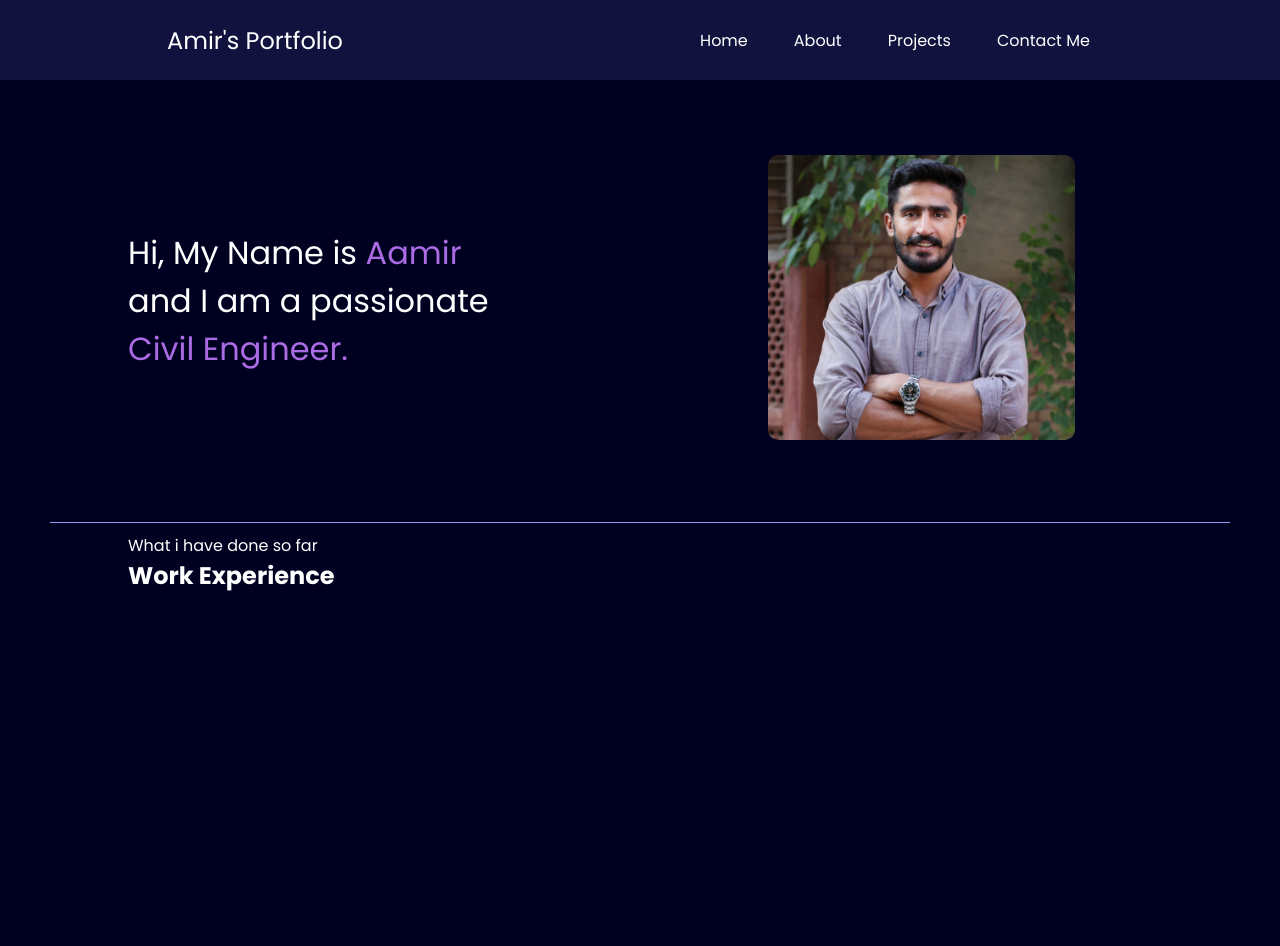
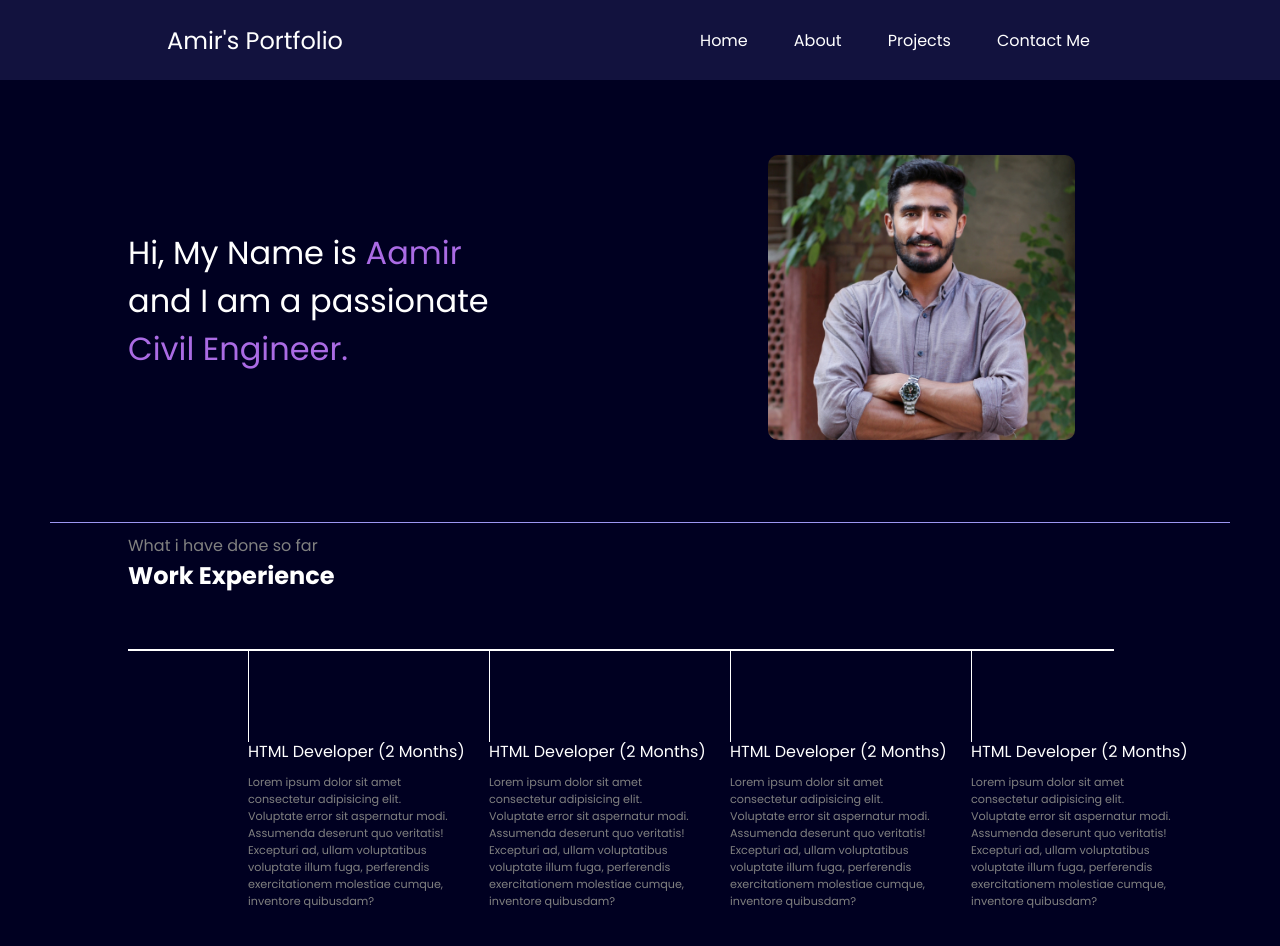
Before and after one commit to aamircheema/Portfolio, a plain HTML site: page index.html in a window 1280 px wide. Shown: the top 946 px of the page. Drawn offline with nearby package versions, Linux system fonts and the light colour scheme.

Commit message:
add experience

```diff
--- a/index.html
+++ b/index.html
@@ -70,11 +70,11 @@
       .secondSection {
         max-width: 80vw;
         margin: auto;
+        height: 60vw;
       }
       .secondSection h1 {
         font-size: 1.5rem;
         font-family: "Poppins", sans-serif;
-        height: 80vh;
       }
       main hr {
         border: 0;
@@ -82,8 +82,32 @@
         height: 1px;
         margin: 10px 50px;
       }
-      .greyText {
+      .grey-text {
         color: gray;
+      }
+      .secondSection .box {
+        background: white;
+        width: 77vw;
+        height: 2px;
+        margin: 56px 0;
+        display: flex;
+      }
+      .secondSection .vertical {
+        height: 93px;
+        width: 1px;
+        background-color: white;
+        margin: 0 120px;
+      }
+      .vertical-title {
+        position: relative;
+        top: 90px;
+        width: 250px;
+      }
+      .vertical-desc {
+        margin-top: 100px;
+        width: 200px;
+        color: gray;
+        font-size: 0.7rem;
       }
     </style>
   </head>
@@ -117,6 +141,44 @@
       <section class="secondSection">
         <span class="grey-text">What i have done so far</span>
         <h1>Work Experience</h1>
+        <div class="box">
+          <div class="vertical">
+            <div class="vertical-title">HTML Developer (2 Months)</div>
+            <div class="vertical-desc">
+              Lorem ipsum dolor sit amet consectetur adipisicing elit. Voluptate
+              error sit aspernatur modi. Assumenda deserunt quo veritatis!
+              Excepturi ad, ullam voluptatibus voluptate illum fuga, perferendis
+              exercitationem molestiae cumque, inventore quibusdam?
+            </div>
+          </div>
+          <div class="vertical">
+            <div class="vertical-title">HTML Developer (2 Months)</div>
+            <div class="vertical-desc">
+              Lorem ipsum dolor sit amet consectetur adipisicing elit. Voluptate
+              error sit aspernatur modi. Assumenda deserunt quo veritatis!
+              Excepturi ad, ullam voluptatibus voluptate illum fuga, perferendis
+              exercitationem molestiae cumque, inventore quibusdam?
+            </div>
+          </div>
+          <div class="vertical">
+            <div class="vertical-title">HTML Developer (2 Months)</div>
+            <div class="vertical-desc">
+              Lorem ipsum dolor sit amet consectetur adipisicing elit. Voluptate
+              error sit aspernatur modi. Assumenda deserunt quo veritatis!
+              Excepturi ad, ullam voluptatibus voluptate illum fuga, perferendis
+              exercitationem molestiae cumque, inventore quibusdam?
+            </div>
+          </div>
+          <div class="vertical">
+            <div class="vertical-title">HTML Developer (2 Months)</div>
+            <div class="vertical-desc">
+              Lorem ipsum dolor sit amet consectetur adipisicing elit. Voluptate
+              error sit aspernatur modi. Assumenda deserunt quo veritatis!
+              Excepturi ad, ullam voluptatibus voluptate illum fuga, perferendis
+              exercitationem molestiae cumque, inventore quibusdam?
+            </div>
+          </div>
+        </div>
       </section>
     </main>
     <script src="https://unpkg.com/typed.js@2.0.16/dist/typed.umd.js"></script>
```
